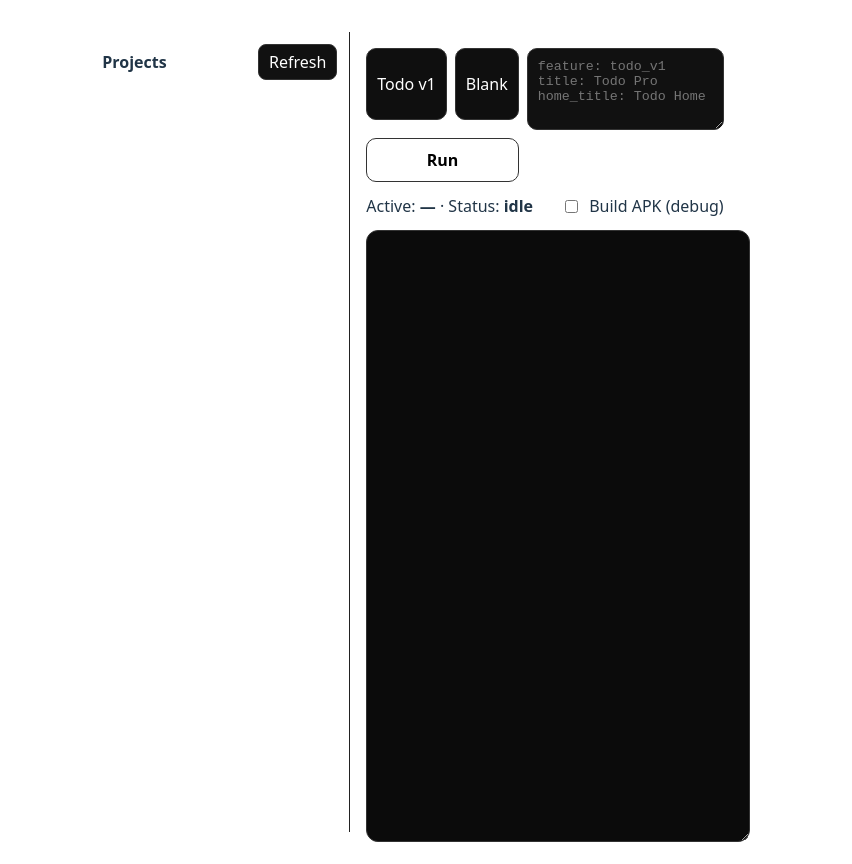
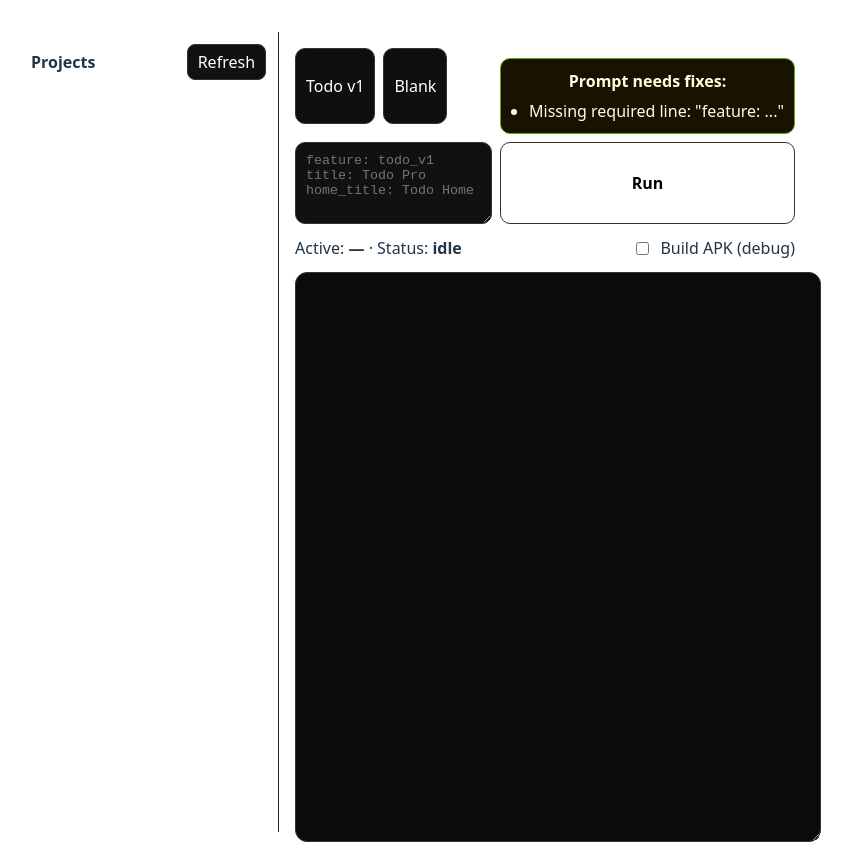
Before and after one commit to MartinWiederhold/Appbuilder, a React (Vite) app in the folder apps/desktop/: page / in a window 1280 px wide. Shown: the whole page, without its empty margins (225-1077 px from the left). Built offline with nearby package versions, Linux system fonts and the light colour scheme.

Commit message:
Validate prompt in desktop UI before running agent

```diff
--- a/apps/desktop/src/App.tsx
+++ b/apps/desktop/src/App.tsx
@@ -31,10 +31,25 @@ export default function App() {
   const [prompt, setPrompt] = useState("");
 
 
-  const PROMPT_TEMPLATES: Record<string, string> = {
+
+  const promptErrors = useMemo(() => validatePrompt(prompt), [prompt]);
+const PROMPT_TEMPLATES: Record<string, string> = {
     "Todo v1": "feature: todo_v1\ntitle: Todo Pro\nhome_title: Todo Home",
     "Blank": "feature: <feature_name>\ntitle: <App Title>\nhome_title: <Home Title>",
   };
+
+  function validatePrompt(p: string): string[] {
+    const errs: string[] = [];
+    const lines = p.split(/\r?\n/).map(l => l.trim()).filter(Boolean);
+    const hasFeatureLine = lines.some(l => /^feature:\s*\S+/.test(l));
+    if (!hasFeatureLine) errs.push('Missing required line: "feature: ..."');
+    const first = lines[0] || '';
+    if (lines.length > 0 && !/^feature:\s*\S+/.test(first)) {
+      errs.push('First non-empty line should be: "feature: ..."');
+    }
+    return errs;
+  }
+
 
   function applyTemplate(name: string) {
     const t = PROMPT_TEMPLATES[name];
@@ -162,6 +177,15 @@ const [logs, setLogs] = useState<string[]>([]);
             ))}
 
           </div>
+          {promptErrors.length > 0 && (
+            <div data-testid="prompt-errors" style={{ marginTop: 10, padding: 10, borderRadius: 10, border: "1px solid #5a2", background: "#1a1200", color: "#ffd" }}>
+              <div style={{ fontWeight: 600, marginBottom: 6 }}>Prompt needs fixes:</div>
+              <ul style={{ margin: 0, paddingLeft: 18 }}>
+                {promptErrors.map((e, i) => (<li key={i}>{e}</li>))}
+              </ul>
+            </div>
+          )}
+
 
           <textarea
             value={prompt}
```
